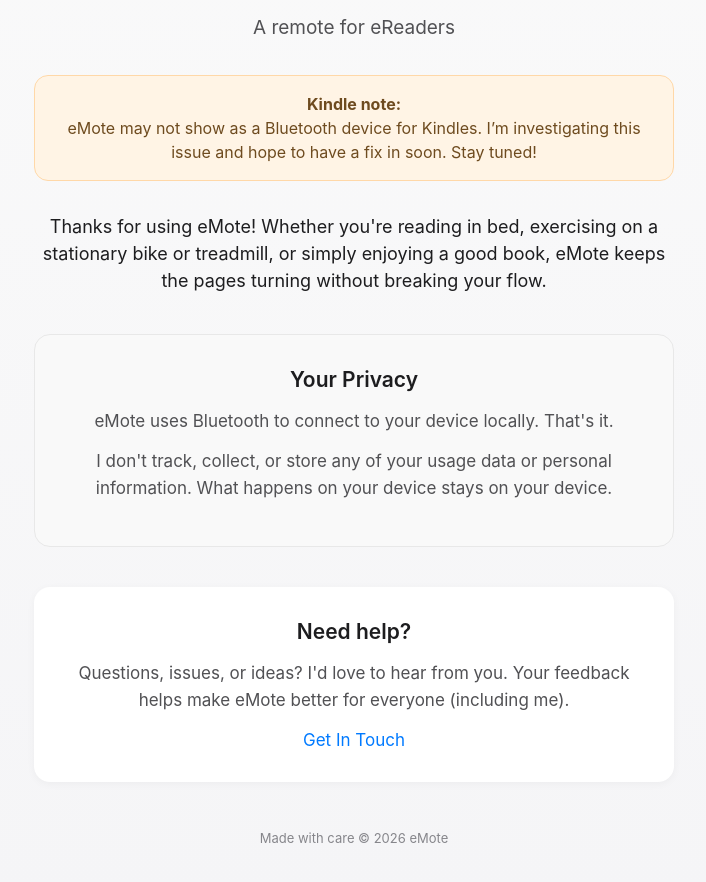
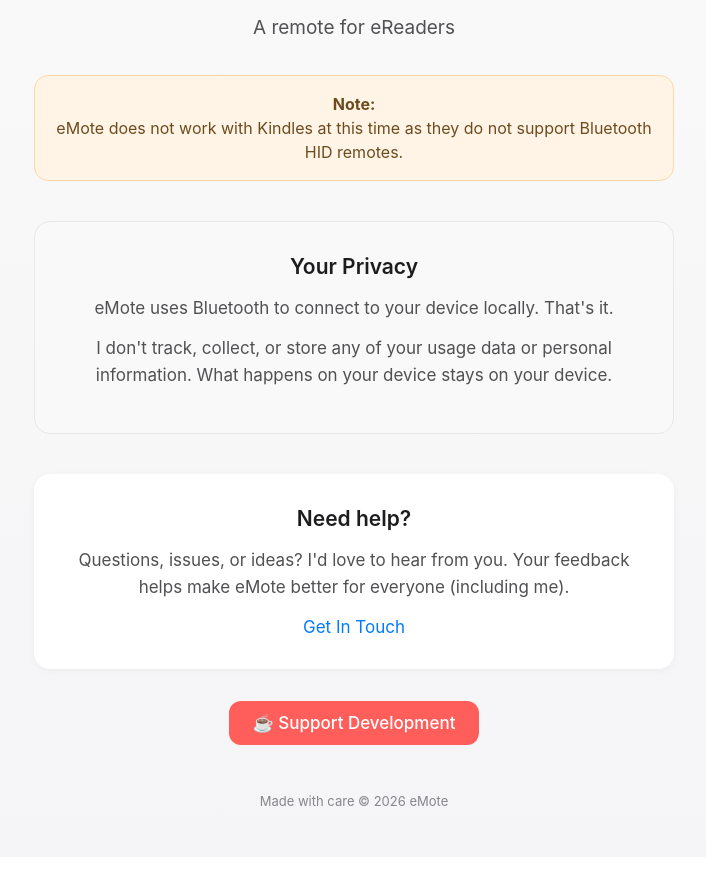
Before and after one commit to jeffchimney/eMoteSupport, a plain HTML site: page index.html in a window 1280 px wide. Shown: the part 238-1120 px from the top of the page, without its empty margins (286-992 px from the left). After the commit the page ends 1095 px from the top, so only its background shows below. Drawn offline with Linux system fonts and the light colour scheme.

Commit message:
fix: adds link to ko-fi and to app store page

```diff
--- a/index.html
+++ b/index.html
@@ -1,5 +1,6 @@
 <!DOCTYPE html>
 <html lang="en">
+
 <head>
   <meta charset="UTF-8" />
   <title>eMote Support</title>
@@ -8,7 +9,7 @@
   <style>
     body {
       font-family: -apple-system, BlinkMacSystemFont, "SF Pro Text",
-                   "Helvetica Neue", Helvetica, Arial, sans-serif;
+        "Helvetica Neue", Helvetica, Arial, sans-serif;
       background: linear-gradient(to bottom, #fafafa 0%, #f5f5f7 100%);
       color: #1d1d1f;
       margin: 0;
@@ -118,6 +119,27 @@
       opacity: 0.7;
     }
 
+    .support-section {
+      margin-top: 32px;
+    }
+
+    .support-link {
+      display: inline-block;
+      padding: 12px 24px;
+      background: #ff5e5b;
+      color: white;
+      border-radius: 12px;
+      font-size: 17px;
+      font-weight: 500;
+      transition: background 0.2s, transform 0.2s;
+    }
+
+    .support-link:hover {
+      background: #e54542;
+      opacity: 1;
+      transform: scale(1.02);
+    }
+
     footer {
       margin-top: 48px;
       font-size: 13px;
@@ -128,7 +150,9 @@
 
 <body>
   <div class="container">
-    <img src="icon.png" alt="eMote App Icon" class="icon" />
+    <a href="https://apps.apple.com/ca/app/emote/id6757416135">
+      <img src="icon.png" alt="eMote App Icon" class="icon" />
+    </a>
 
     <h1>eMote Support</h1>
 
@@ -137,15 +161,9 @@
     </p>
 
     <div class="notice">
-      <strong>Kindle note:</strong><br />
-      eMote may not show as a Bluetooth device for Kindles.
-      I’m investigating this issue and hope to have a fix in soon.
-      Stay tuned!
+      <strong>Note:</strong><br />
+      eMote does not work with Kindles at this time as they do not support Bluetooth HID remotes.
     </div>
-
-    <p class="intro">
-      Thanks for using eMote! Whether you're reading in bed, exercising on a stationary bike or treadmill, or simply enjoying a good book, eMote keeps the pages turning without breaking your flow.
-    </p>
 
     <div class="privacy-section">
       <h2>Your Privacy</h2>
@@ -169,9 +187,14 @@
       </div>
     </div>
 
+    <div class="support-section">
+      <a href="https://ko-fi.com/jeffchimney" class="support-link">☕ Support Development</a>
+    </div>
+
     <footer>
       Made with care © 2026 eMote
     </footer>
   </div>
 </body>
+
 </html>
```
